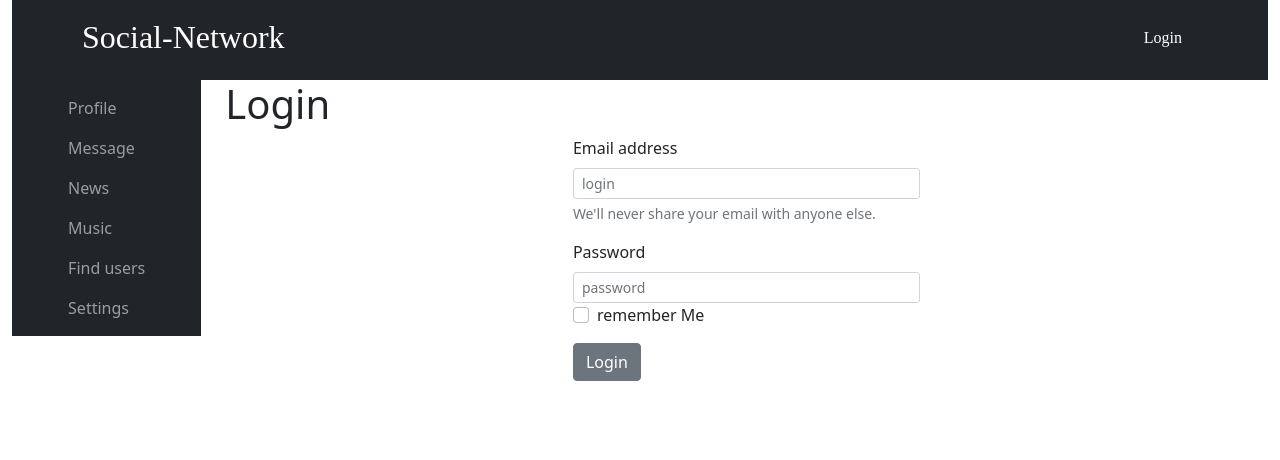
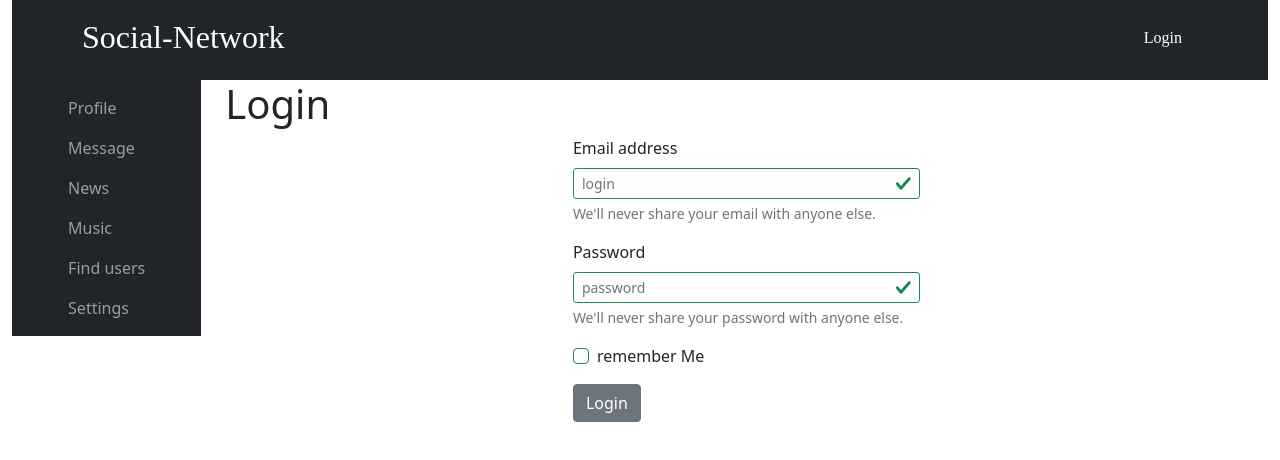
Before and after one commit to Miracle-Life/social-network, a React (Create React App) app: page /login in a window 1280 px wide. Shown: the top 460 px of the page. Built offline with nearby package versions, Linux system fonts and the light colour scheme; no server answers.

Commit message:
работа с redux-form, validate={[required]}

```diff
--- a/src/component/Dialogs/DialogsForm.jsx
+++ b/src/component/Dialogs/DialogsForm.jsx
@@ -1,16 +1,22 @@
-import React from 'react';
+import React, {useMemo} from 'react';
 import {Field, reduxForm} from 'redux-form'
+import {TextArea} from "../common/FormsControls/FormsControls";
+import {MaxLengthCreator, required} from "../../utils/validators/validators";
 
 const DialogsForm = (props) => {
     const {handleSubmit} = props
+    const maxLength = useMemo(() =>
+            MaxLengthCreator(100)
+        , [])
     return (
         <form onSubmit={handleSubmit}>
             <div>
                 <Field
                     placeholder='Enter you message'
                     name="newMessageText"
-                    component="textarea"
+                    component={TextArea}
                     className="form-control mb-3"
+                    validate={[required, maxLength]}
                 />
             </div>
             <div>
--- a/src/component/Login/LoginForm.jsx
+++ b/src/component/Login/LoginForm.jsx
@@ -1,17 +1,21 @@
 import React from 'react';
 import {Field, reduxForm} from 'redux-form'
+import {Input} from "../common/FormsControls/FormsControls";
+import {required} from "../../utils/validators/validators";
 
 const LoginForm = props => {
     const {handleSubmit} = props
+
     return (
         <form className='col-4 m-auto' onSubmit={handleSubmit}>
             <div className="mb-3">
                 <label className="form-label">Email address</label>
                 <Field
                     placeholder="login"
-                    component={'input'}
+                    component={Input}
                     name={'login'}
                     className='form-control form-control-sm'
+                    validate={[required]}
                 />
                 <div id="emailHelp" className="form-text">We'll never share your email with anyone else.</div>
             </div>
@@ -19,20 +23,23 @@ const LoginForm = props => {
                 <label htmlFor="exampleInputPassword1" className="form-label">Password</label>
                 <Field
                     placeholder="password"
-                    component={'input'}
+                    component={Input}
                     name={'password'}
                     className='form-control form-control-sm'
+                    validate={[required]}
                 />
+                <div id="emailHelp" className="form-text">We'll never share your password with anyone else.</div>
             </div>
-            <div className="mb-3 form-check">
+            <div className="mt-3 mb-3 form-check">
                 <Field
-                    component={'input'}
+                    component={Input}
                     name={'rememberMe'}
                     className="form-check-input"
-                    type="checkbox"/> remember Me
+                    type={"checkbox"}
+                /> remember Me
             </div>
             <div>
-                <button className="btn btn-secondary">Login</button>
+                <button className="btn btn-secondary ">Login</button>
             </div>
         </form>
     );
--- a/src/component/Profile/MyPosts/MyPostForm.jsx
+++ b/src/component/Profile/MyPosts/MyPostForm.jsx
@@ -1,17 +1,24 @@
-import React from 'react';
+import React, {useMemo} from 'react';
 import {Field, reduxForm} from 'redux-form'
+import {MaxLengthCreator, required} from "../../../utils/validators/validators";
+import {TextArea} from "../../common/FormsControls/FormsControls";
+
 
 const MePostForm = (props) => {
     const {handleSubmit} = props
+    const maxLength10 = useMemo(() =>
+            MaxLengthCreator(10)
+        , [])
     return (
         <form onSubmit={handleSubmit}>
             <div className="form-floating">
                 <Field
-                    component="textarea"
+                    component={TextArea}
                     className="form-control mb-3"
-                    style={{height: "100px"}}
+                    style={{height: "100px", width:"400px"}}
                     name='myNewPost'
                     placeholder='Enter you message'
+                    validate={[required, maxLength10]}
                 />
             </div>
             <button className="btn btn-success m-2"> Add post
--- /dev/null
+++ b/src/component/common/FormsControls/FormsControls.jsx
@@ -0,0 +1,30 @@
+import React from 'react';
+
+export const TextArea = ({meta, input, ...props}) => {
+    const showError = meta.touched && meta.error
+    return (
+        <div>
+            <textarea style={props.style}
+                      className={props.className + (showError ? 'form-control is-invalid' : 'form-control is-valid')}
+                      placeholder={props.placeholder}
+                      {...input}/>
+            {showError && <span className='invalid-feedback'> {meta.error} </span>}
+
+        </div>
+    );
+};
+
+export const Input = ({meta, input, ...props}) => {
+    const showError = meta.touched && meta.error
+    return (
+        <div>
+            <input style={props.style}
+                   className={`${props.className} ${showError ? ' is-invalid' : ' is-valid'}`}
+                   placeholder={props.placeholder}
+                   type={props.type}
+                   {...input}/>
+            {showError && <span className='invalid-feedback'> {meta.error} </span>}
+
+        </div>
+    );
+};
--- a/src/redux/profile.reducer.js
+++ b/src/redux/profile.reducer.js
@@ -16,7 +16,7 @@ let profilePage = {
 const profileReducer = (state = profilePage, action) => {
     switch (action.type) {
         case ADD_POST:
-            debugger
+            // debugger
             let newPost = {
                 id: 5,
                 title: action.myNewPost,
--- /dev/null
+++ b/src/utils/validators/validators.js
@@ -0,0 +1,9 @@
+export const required = (value) => {
+    if (value) return undefined;
+    return 'Field is required'
+}
+
+export const MaxLengthCreator = (maxLength) => (value) => {
+    if (value.length > maxLength) return `Max length is ${maxLength} symbols`;
+    return undefined;
+}
```
